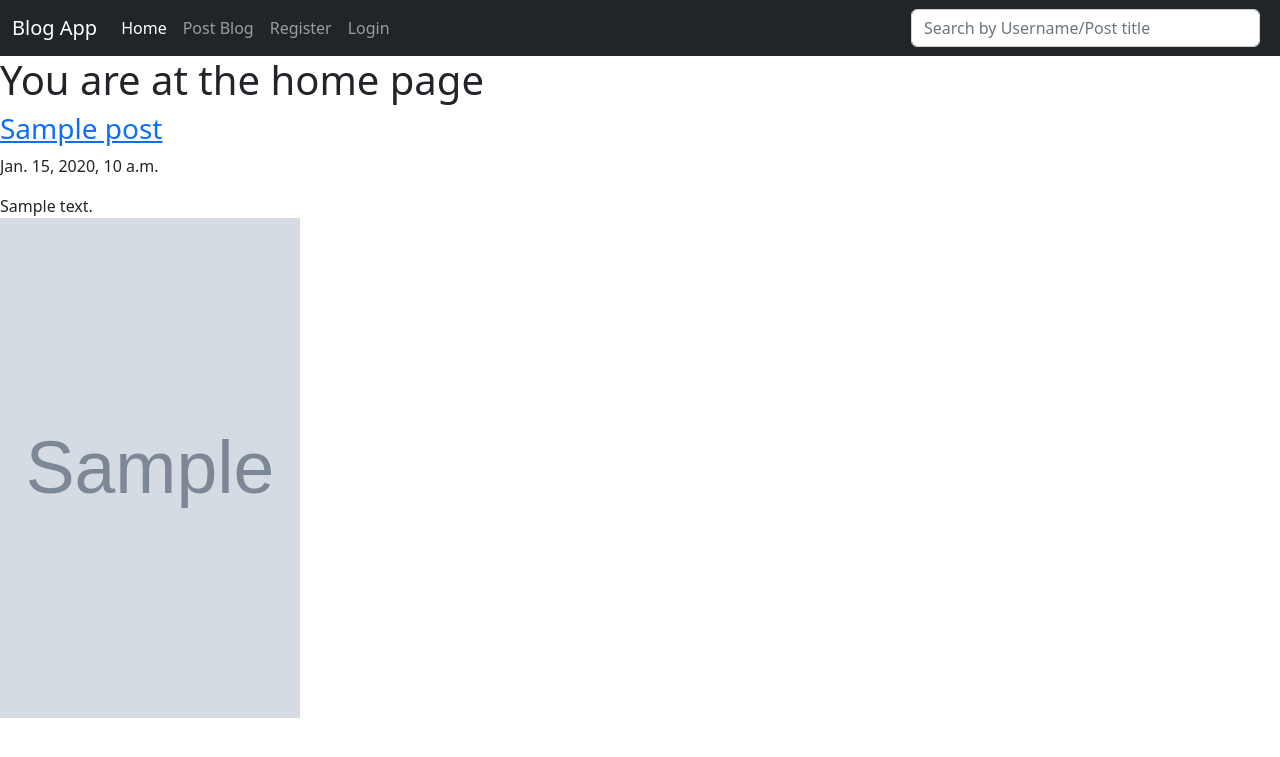
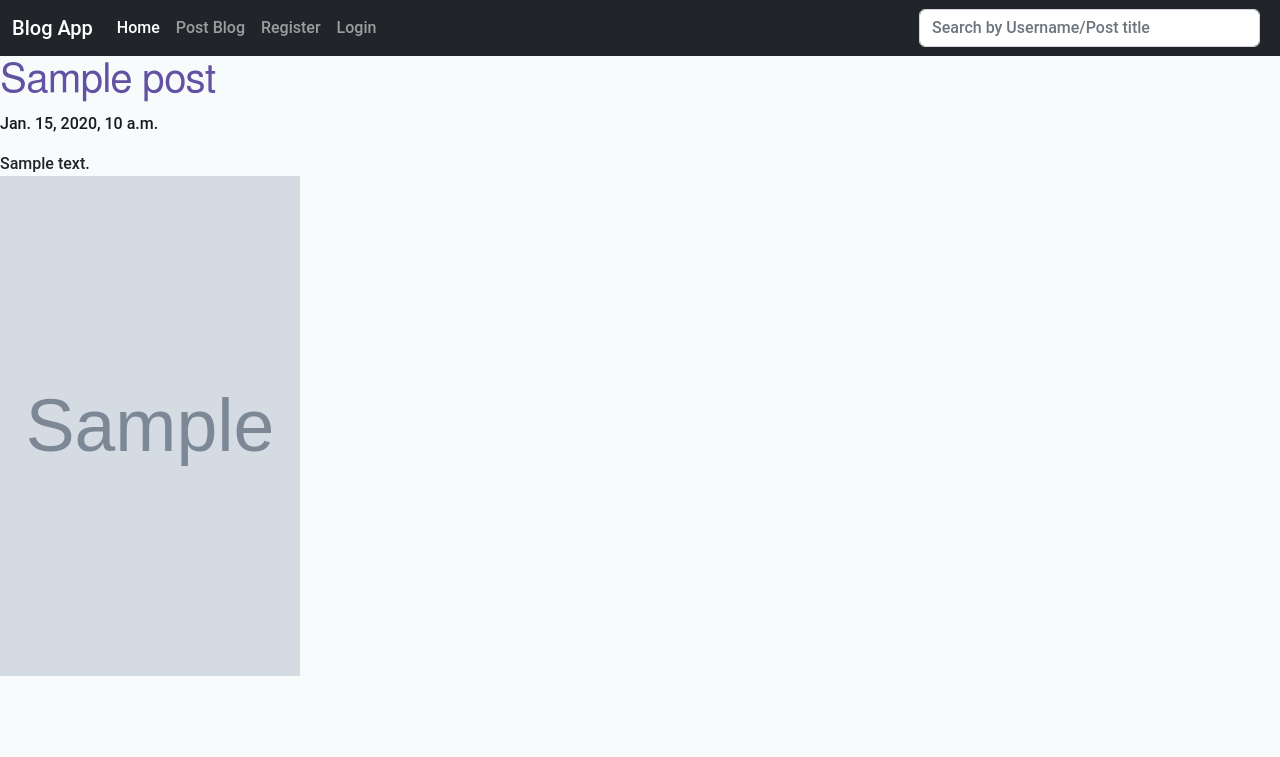
Before and after one commit to shibushrestha/Blog-App, a Django app: page /Blog/ in a window 1280 px wide. Shown: the top 757 px of the page. Run offline with Django 4.2, Linux system fonts and the light colour scheme; tables that the repository leaves empty hold one stand-in row (values such as "Sample post"); grey boxes marked "Sample" are stand-in pictures; some libraries are stand-ins or nearby versions; some web fonts are replaced.

Commit message:
added some css / Needs a lot

```diff
--- /dev/null
+++ b/project/Blog/static/Blog/CSS/main.css
@@ -0,0 +1,33 @@
+*{
+    font-family: 'Roboto Medium', sans-serif;
+    font-weight: 100;
+    font-size: medium;
+}
+
+body{
+    background-color: rgba(  248, 251, 251 );
+}
+
+h1{
+    font-family: 'FreeSans', sans-serif;
+    font-weight: 300;
+    color: rgba(  23, 26, 33 );
+
+}
+
+p{
+ color: rgba(  23, 26, 33 );
+}
+
+.p-title-link{
+    text-decoration: none;
+}
+
+.p-title-link > h1{
+    color: rgba(99, 82, 163);
+
+}
+
+.p-title{
+    color: rgba(99, 82, 163);
+}
--- a/project/Blog/templates/Blog/detail.html
+++ b/project/Blog/templates/Blog/detail.html
@@ -1,8 +1,10 @@
 {% extends 'blog/main.html' %}
-{% block title %}Blog Detail{% endblock title %}Blog Detail
+{% block title %}Blog Detail{% endblock title %}
+
+
 {% block content %}
     {% if post %}
-        <h3>{{ post.title }}</h3>
+        <h1 class="p-title">{{ post.title }}</h1>
         <div>{{ post.body|safe }}</div>
         <p>{{ post.created_date_time }}</p>
         <img src="{{ post.get_cover_image_url }}" width="300px" height="500px">
--- a/project/Blog/templates/Blog/home.html
+++ b/project/Blog/templates/Blog/home.html
@@ -1,14 +1,14 @@
 {% extends 'Blog/main.html' %}
-{% block title %}Blog App{% endblock title %}Blog App
+{% block title %}Blog App{% endblock title %}
 {% block content %}
 
-  <h1>You are at the home page</h1>
+
     <!--The main content.-->
     <!-- All blogs -->
     {% if all_post %}
     <div style="display: flex; justify-content: space-around; flex-direction: column; margin-top:auto 20px; width:900px">
         {% for post in all_post %}
-            <a href="{{ post.get_absolute_url }}"><h3>{{ post.title }}</h3></a>
+            <a class="p-title-link" href="{{ post.get_absolute_url }}"><h1 class="p-title">{{ post.title }}</h1></a>
             <p>{{ post.created_date_time }}</p>
             <div>{{ post.body|safe }}</div>
             <img src="{{ post.get_cover_image_url }}" width="300px" height="500px" >
--- a/project/Blog/templates/Blog/main.html
+++ b/project/Blog/templates/Blog/main.html
@@ -9,10 +9,10 @@
         <meta name="viewport" content="width=device-width, initial-scale=1">
         <!-- Bootstrap CSS-->
         <link href="https://cdn.jsdelivr.net/npm/bootstrap@5.2.3/dist/css/bootstrap.min.css" rel="stylesheet" integrity="sha384-rbsA2VBKQhggwzxH7pPCaAqO46MgnOM80zW1RWuH61DGLwZJEdK2Kadq2F9CUG65" crossorigin="anonymous">
-
-        <style>
-
-        </style>
+        <link href="https://fonts.cdnfonts.com/css/roboto" rel="stylesheet">
+        <link href="https://fonts.cdnfonts.com/css/freesans-2" rel="stylesheet">
+        {% load static %}
+        <link href="{% static 'Blog/CSS/main.css' %}" rel="stylesheet">
     </head>
     <body>
         <nav class="navbar navbar-expand-lg sticky-top navbar-dark bg-dark">
```
